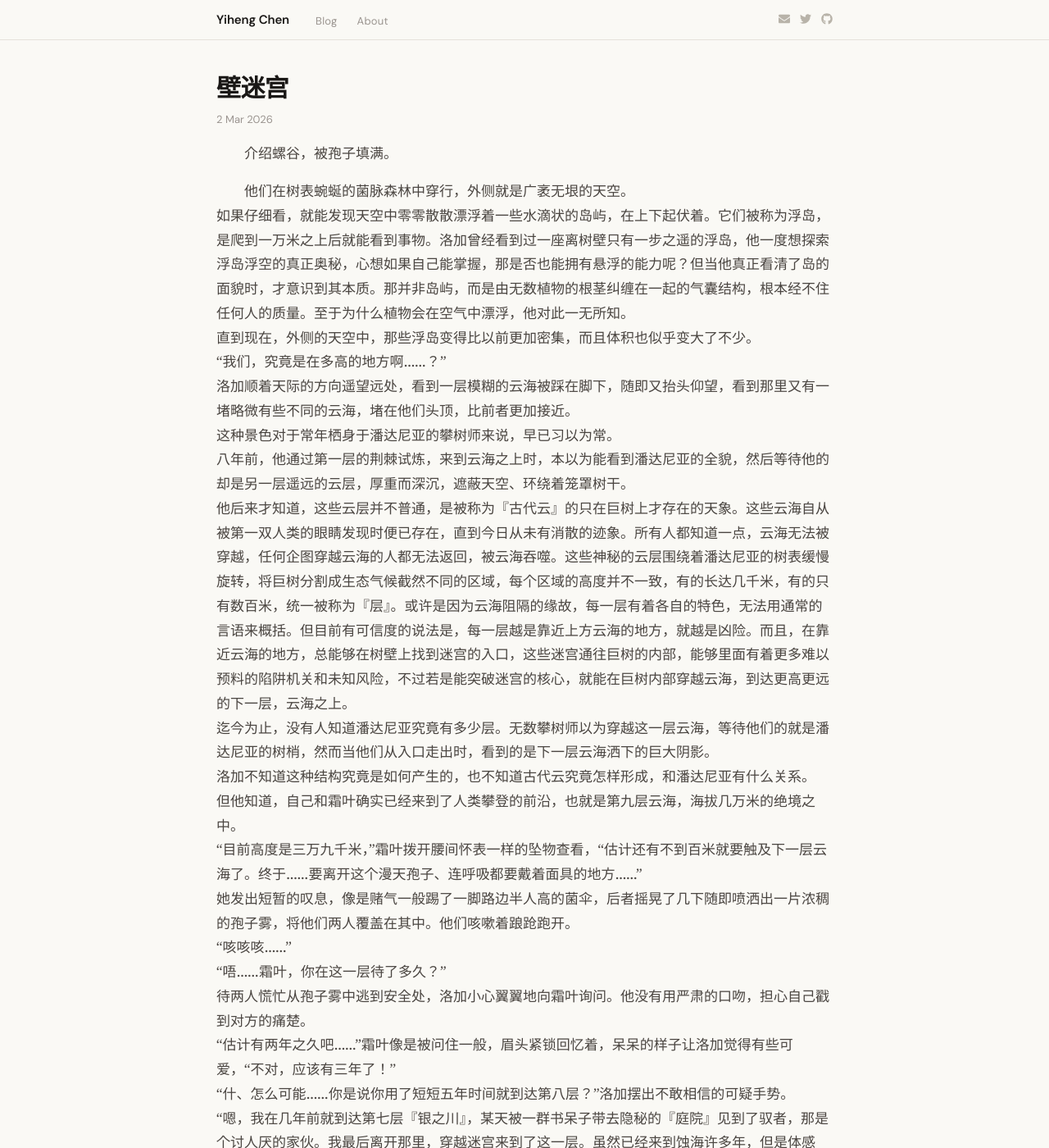
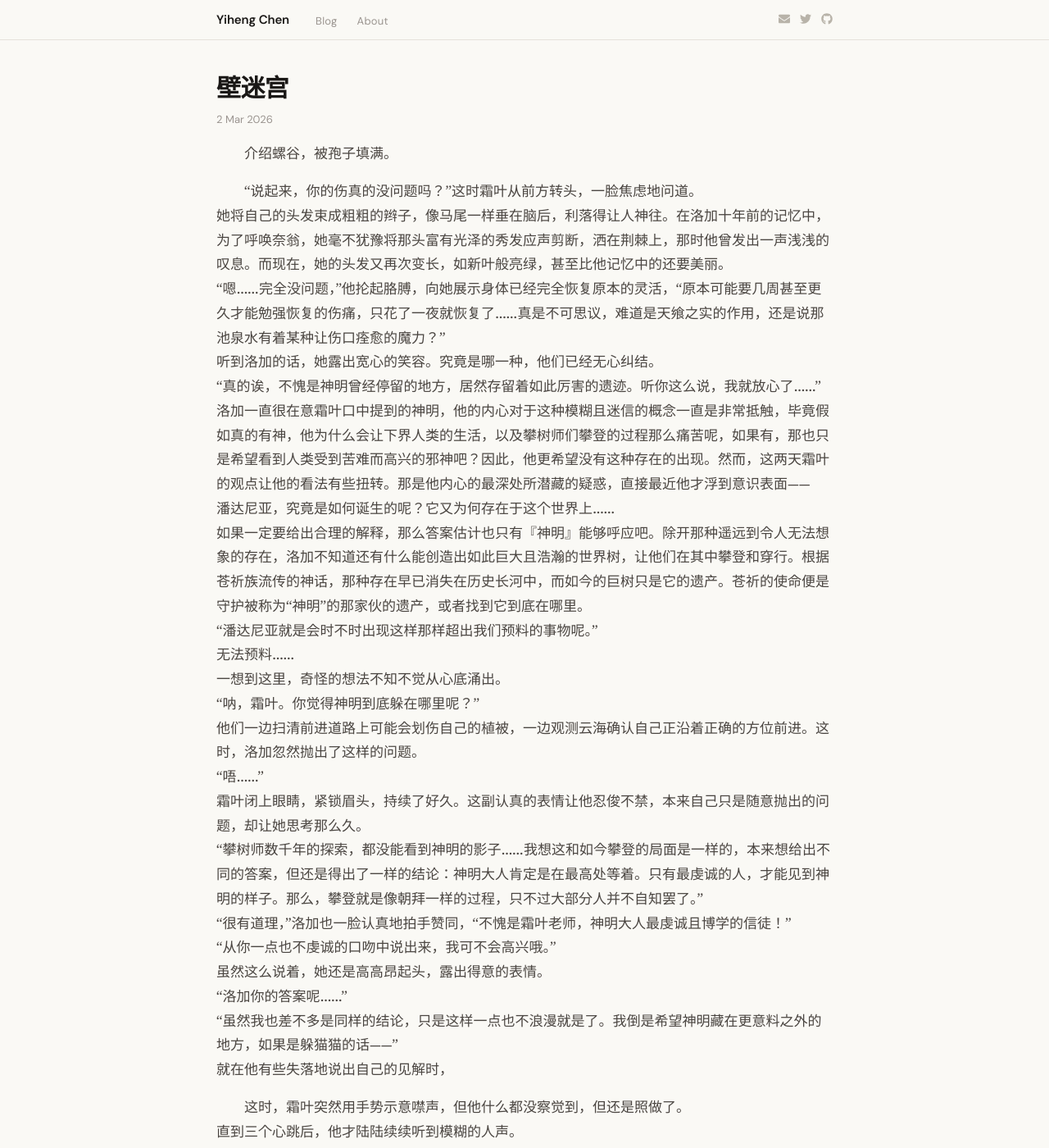
Before and after one commit to yihenc/yihenc.github.io, a Jekyll site: the page built from _posts/2026-03-02-壁迷宫.md, in a window 1280 px wide and 1400 px high. Shown: the whole window at 82% size. Built offline with Jekyll 4.4.1, drawn with Linux system fonts in a browser that asks for light colours; nearby versions of some CDN libraries; some of the changed text lies outside the part shown.

Commit message:
Update: 壁迷宫

```diff
--- a/_posts/2026-03-02-壁迷宫.md
+++ b/_posts/2026-03-02-壁迷宫.md
@@ -4,6 +4,65 @@ title: "壁迷宫"
 date: 2026-03-02 00:00 +0000
 ---
 介绍螺谷，被孢子填满。
+
+“说起来，你的伤真的没问题吗？”这时霜叶从前方转头，一脸焦虑地问道。
+她将自己的头发束成粗粗的辫子，像马尾一样垂在脑后，利落得让人神往。在洛加十年前的记忆中，为了呼唤奈翁，她毫不犹豫将那头富有光泽的秀发应声剪断，洒在荆棘上，那时他曾发出一声浅浅的叹息。而现在，她的头发又再次变长，如新叶般亮绿，甚至比他记忆中的还要美丽。
+“嗯……完全没问题，”他抡起胳膊，向她展示身体已经完全恢复原本的灵活，“原本可能要几周甚至更久才能勉强恢复的伤痛，只花了一夜就恢复了……真是不可思议，难道是天飨之实的作用，还是说那池泉水有着某种让伤口痊愈的魔力？”
+听到洛加的话，她露出宽心的笑容。究竟是哪一种，他们已经无心纠结。
+“真的诶，不愧是神明曾经停留的地方，居然存留着如此厉害的遗迹。听你这么说，我就放心了……”
+洛加一直很在意霜叶口中提到的神明，他的内心对于这种模糊且迷信的概念一直是非常抵触，毕竟假如真的有神，他为什么会让下界人类的生活，以及攀树师们攀登的过程那么痛苦呢，如果有，那也只是希望看到人类受到苦难而高兴的邪神吧？因此，他更希望没有这种存在的出现。然而，这两天霜叶的观点让他的看法有些扭转。那是他内心的最深处所潜藏的疑惑，直接最近他才浮到意识表面——
+潘达尼亚，究竟是如何诞生的呢？它又为何存在于这个世界上……
+如果一定要给出合理的解释，那么答案估计也只有『神明』能够呼应吧。除开那种遥远到令人无法想象的存在，洛加不知道还有什么能创造出如此巨大且浩瀚的世界树，让他们在其中攀登和穿行。根据苍祈族流传的神话，那种存在早已消失在历史长河中，而如今的巨树只是它的遗产。苍祈的使命便是守护被称为“神明”的那家伙的遗产，或者找到它到底在哪里。
+“潘达尼亚就是会时不时出现这样那样超出我们预料的事物呢。”
+无法预料……
+一想到这里，奇怪的想法不知不觉从心底涌出。
+“呐，霜叶。你觉得神明到底躲在哪里呢？”
+他们一边扫清前进道路上可能会划伤自己的植被，一边观测云海确认自己正沿着正确的方位前进。这时，洛加忽然抛出了这样的问题。
+“唔……”
+霜叶闭上眼睛，紧锁眉头，持续了好久。这副认真的表情让他忍俊不禁，本来自己只是随意抛出的问题，却让她思考那么久。
+“攀树师数千年的探索，都没能看到神明的影子……我想这和如今攀登的局面是一样的，本来想给出不同的答案，但还是得出了一样的结论：神明大人肯定是在最高处等着。只有最虔诚的人，才能见到神明的样子。那么，攀登就是像朝拜一样的过程，只不过大部分人并不自知罢了。”
+“很有道理，”洛加也一脸认真地拍手赞同，“不愧是霜叶老师，神明大人最虔诚且博学的信徒！”
+“从你一点也不虔诚的口吻中说出来，我可不会高兴哦。”
+虽然这么说着，她还是高高昂起头，露出得意的表情。
+“洛加你的答案呢……”
+“虽然我也差不多是同样的结论，只是这样一点也不浪漫就是了。我倒是希望神明藏在更意料之外的地方，如果是躲猫猫的话——”
+就在他有些失落地说出自己的见解时，
+
+
+
+
+这时，霜叶突然用手势示意噤声，但他什么都没察觉到，但还是照做了。
+直到三个心跳后，他才陆陆续续听到模糊的人声。
+
+“据说那个绿发恶魔被击败了？”
+“是的，但不清楚具体愿意。只是这一带的牺牲者变少了，”
+“不知为何，比其他的菌骸还要凶残……而且一旦被杀掉，尸体又会变成新的菌骸。真是滚雪球一样成为阻碍啊。那种残暴的特性，几乎和奈翁一模一样。”
+“如果是”
+
+先是看到千慧驭的调查团。
+然后遭遇云潮，看到其中模糊的影子……龙鳞的反光。
+赶紧逃窜，躲到裂缝里。
+
+
+
+
+“应该都不是吧，”
+
+“应该都不是”
+
+
+她的长发在十年的时间
+
+
+绿色的发辫在前进的道路上左右摇晃，一时间将洛加的注意吸引住。
+
+
+“嗯，完全没问题，”他抡起胳膊
+
+
+不知道为什么，原本需要几周才能”
+
+
 
 他们在树表蜿蜒的菌脉森林中穿行，外侧就是广袤无垠的天空。
 如果仔细看，就能发现天空中零零散散漂浮着一些水滴状的岛屿，在上下起伏着。它们被称为浮岛，是爬到一万米之上后就能看到事物。洛加曾经看到过一座离树壁只有一步之遥的浮岛，他一度想探索浮岛浮空的真正奥秘，心想如果自己能掌握，那是否也能拥有悬浮的能力呢？但当他真正看清了岛的面貌时，才意识到其本质。那并非岛屿，而是由无数植物的根茎纠缠在一起的气囊结构，根本经不住任何人的质量。至于为什么植物会在空气中漂浮，他对此一无所知。
```
